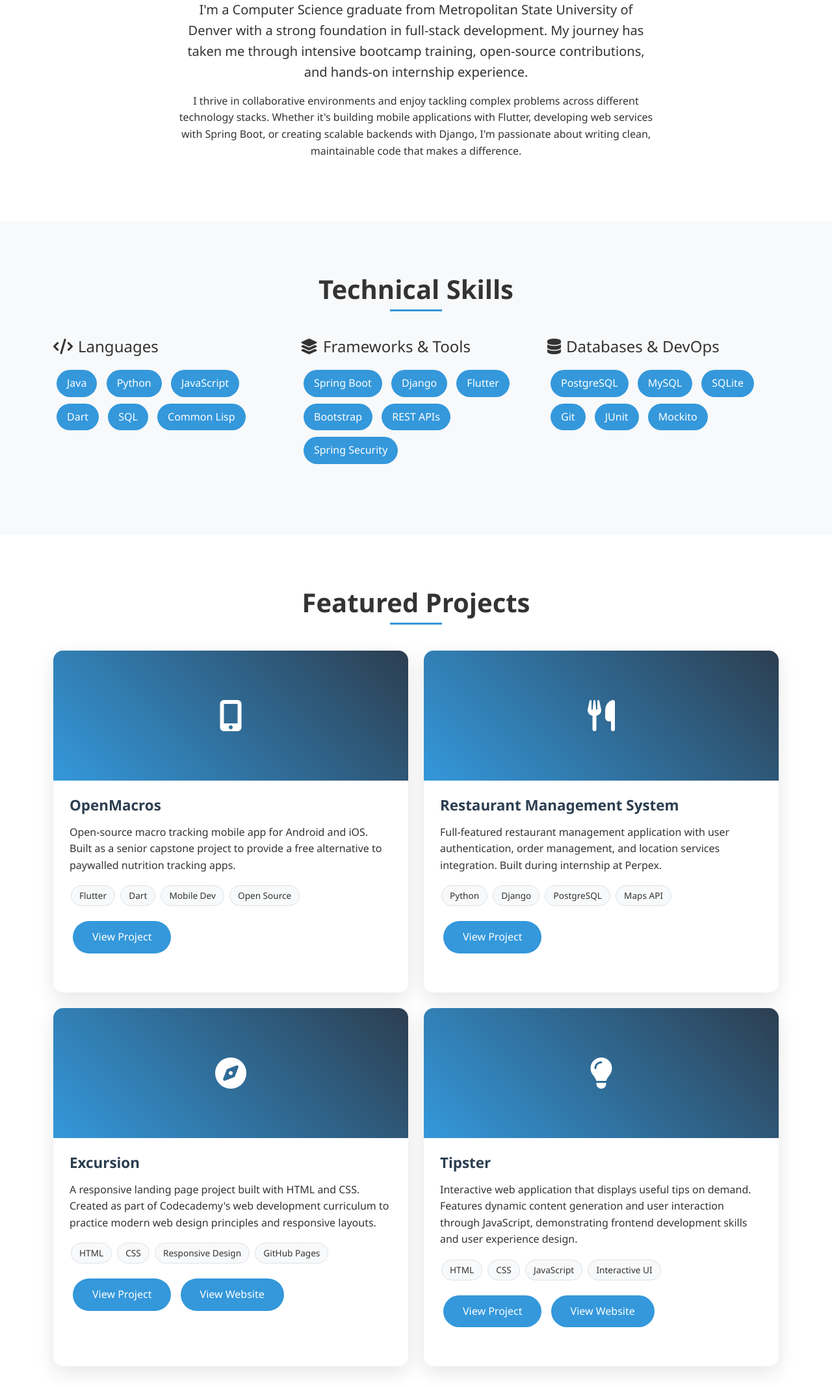
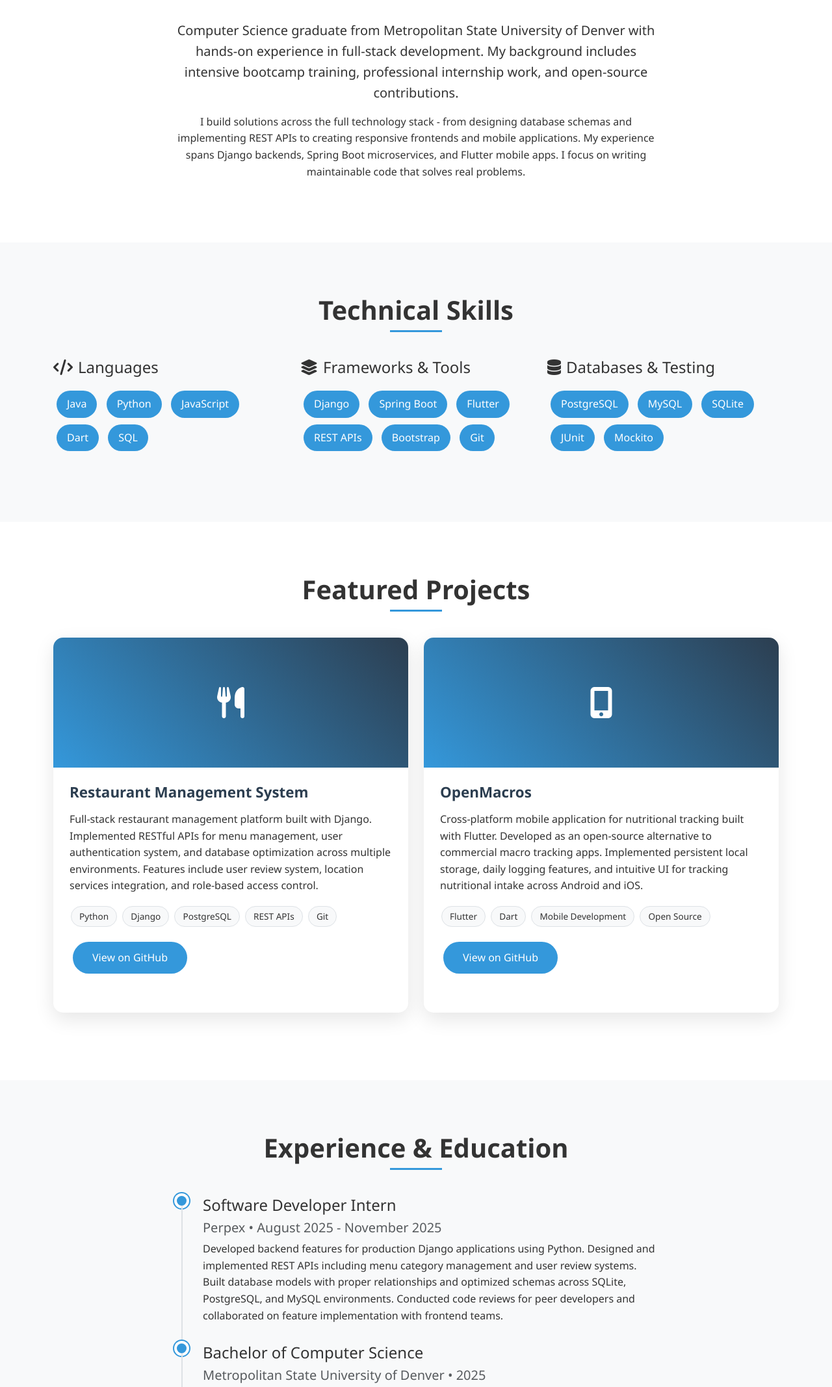
Before and after one commit to Bagel-Emperor/Portfolio, a plain HTML site: page index.html in a window 1280 px wide. Shown: the part 666-2800 px from the top of the page at 65% size. Drawn offline with nearby package versions, Linux system fonts and the light colour scheme.

Commit message:
Revise project descriptions and remove tutorial work

```diff
--- a/index.html
+++ b/index.html
@@ -283,18 +283,19 @@
                 <div class="col-lg-8 hero-content">
                     <h1 class="display-4 mb-4">Full Stack Developer</h1>
                     <p class="lead mb-4">
-                        Aspiring software developer with expertise in Java, Python, and Flutter.
-                        Passionate about creating impactful applications and solving complex problems
-                        through clean, efficient code.
+                        Software developer with expertise in Java, Python, and Flutter.
+                        Building scalable web applications and mobile solutions with clean,
+                        maintainable code. Experienced in full-stack development from database
+                        design to API implementation.
                     </p>
                     <div class="mb-4">
                         <span class="skill-badge">Java</span>
                         <span class="skill-badge">Python</span>
+                        <span class="skill-badge">Django</span>
                         <span class="skill-badge">Flutter</span>
-                        <span class="skill-badge">Django</span>
                         <span class="skill-badge">Spring Boot</span>
+                        <span class="skill-badge">REST APIs</span>
                     </div>
-
                 </div>
                 <div class="col-lg-4 text-center">
                     <div class="profile-img bg-light d-flex align-items-center justify-content-center">
@@ -312,15 +313,15 @@
             <div class="row">
                 <div class="col-lg-8 mx-auto text-center">
                     <p class="lead">
-                        I'm a Computer Science graduate from Metropolitan State University of Denver with a
-                        strong foundation in full-stack development. My journey has taken me through intensive
-                        bootcamp training, open-source contributions, and hands-on internship experience.
+                        Computer Science graduate from Metropolitan State University of Denver with
+                        hands-on experience in full-stack development. My background includes intensive
+                        bootcamp training, professional internship work, and open-source contributions.
                     </p>
                     <p>
-                        I thrive in collaborative environments and enjoy tackling complex problems across
-                        different technology stacks. Whether it's building mobile applications with Flutter,
-                        developing web services with Spring Boot, or creating scalable backends with Django,
-                        I'm passionate about writing clean, maintainable code that makes a difference.
+                        I build solutions across the full technology stack - from designing database schemas
+                        and implementing REST APIs to creating responsive frontends and mobile applications.
+                        My experience spans Django backends, Spring Boot microservices, and Flutter mobile apps.
+                        I focus on writing maintainable code that solves real problems.
                     </p>
                 </div>
             </div>
@@ -340,27 +341,25 @@
                         <span class="skill-badge">JavaScript</span>
                         <span class="skill-badge">Dart</span>
                         <span class="skill-badge">SQL</span>
-                        <span class="skill-badge">Common Lisp</span>
                     </div>
                 </div>
                 <div class="col-md-4 mb-4">
                     <h4><i class="fas fa-layer-group me-2"></i>Frameworks & Tools</h4>
                     <div class="mt-3">
+                        <span class="skill-badge">Django</span>
                         <span class="skill-badge">Spring Boot</span>
-                        <span class="skill-badge">Django</span>
                         <span class="skill-badge">Flutter</span>
+                        <span class="skill-badge">REST APIs</span>
                         <span class="skill-badge">Bootstrap</span>
-                        <span class="skill-badge">REST APIs</span>
-                        <span class="skill-badge">Spring Security</span>
+                        <span class="skill-badge">Git</span>
                     </div>
                 </div>
                 <div class="col-md-4 mb-4">
-                    <h4><i class="fas fa-database me-2"></i>Databases & DevOps</h4>
+                    <h4><i class="fas fa-database me-2"></i>Databases & Testing</h4>
                     <div class="mt-3">
                         <span class="skill-badge">PostgreSQL</span>
                         <span class="skill-badge">MySQL</span>
                         <span class="skill-badge">SQLite</span>
-                        <span class="skill-badge">Git</span>
                         <span class="skill-badge">JUnit</span>
                         <span class="skill-badge">Mockito</span>
                     </div>
@@ -374,6 +373,29 @@
         <div class="container">
             <h2 class="section-title">Featured Projects</h2>
             <div class="row">
+                <!-- Restaurant Management System -->
+                <div class="col-lg-6 col-md-6 mb-4">
+                    <div class="project-card">
+                        <div class="project-image">
+                            <i class="fas fa-utensils"></i>
+                        </div>
+                        <div class="project-content">
+                            <h3 class="project-title">Restaurant Management System</h3>
+                            <p>Full-stack restaurant management platform built with Django. Implemented RESTful APIs for menu management, user authentication system, and database optimization across multiple environments. Features include user review system, location services integration, and role-based access control.</p>
+                            <div class="project-tech">
+                                <span class="tech-tag">Python</span>
+                                <span class="tech-tag">Django</span>
+                                <span class="tech-tag">PostgreSQL</span>
+                                <span class="tech-tag">REST APIs</span>
+                                <span class="tech-tag">Git</span>
+                            </div>
+                            <div class="mt-3">
+                                <a href="https://github.com/Bagel-Emperor/restaurant_management_project" class="btn-custom" target="_blank">View on GitHub</a>
+                            </div>
+                        </div>
+                    </div>
+                </div>
+
                 <!-- OpenMacros Project -->
                 <div class="col-lg-6 col-md-6 mb-4">
                     <div class="project-card">
@@ -382,83 +404,15 @@
                         </div>
                         <div class="project-content">
                             <h3 class="project-title">OpenMacros</h3>
-                            <p>Open-source macro tracking mobile app for Android and iOS. Built as a senior capstone project to provide a free alternative to paywalled nutrition tracking apps.</p>
+                            <p>Cross-platform mobile application for nutritional tracking built with Flutter. Developed as an open-source alternative to commercial macro tracking apps. Implemented persistent local storage, daily logging features, and intuitive UI for tracking nutritional intake across Android and iOS.</p>
                             <div class="project-tech">
                                 <span class="tech-tag">Flutter</span>
                                 <span class="tech-tag">Dart</span>
-                                <span class="tech-tag">Mobile Dev</span>
+                                <span class="tech-tag">Mobile Development</span>
                                 <span class="tech-tag">Open Source</span>
                             </div>
                             <div class="mt-3">
-                                <a href="https://github.com/ThomasD0213/macro-tracker" class="btn-custom" target="_blank">View Project</a>
-                            </div>
-                        </div>
-                    </div>
-                </div>
-
-                <!-- Restaurant Management System -->
-                <div class="col-lg-6 col-md-6 mb-4">
-                    <div class="project-card">
-                        <div class="project-image">
-                            <i class="fas fa-utensils"></i>
-                        </div>
-                        <div class="project-content">
-                            <h3 class="project-title">Restaurant Management System</h3>
-                            <p>Full-featured restaurant management application with user authentication, order management, and location services integration. Built during internship at Perpex.</p>
-                            <div class="project-tech">
-                                <span class="tech-tag">Python</span>
-                                <span class="tech-tag">Django</span>
-                                <span class="tech-tag">PostgreSQL</span>
-                                <span class="tech-tag">Maps API</span>
-                            </div>
-                            <div class="mt-3">
-                                <a href="https://github.com/Bagel-Emperor/restaurant_management_project" class="btn-custom" target="_blank">View Project</a>
-                            </div>
-                        </div>
-                    </div>
-                </div>
-
-                <!-- Excursion Project -->
-                <div class="col-lg-6 col-md-6 mb-4">
-                    <div class="project-card">
-                        <div class="project-image">
-                            <i class="fas fa-compass"></i>
-                        </div>
-                        <div class="project-content">
-                            <h3 class="project-title">Excursion</h3>
-                            <p>A responsive landing page project built with HTML and CSS. Created as part of Codecademy's web development curriculum to practice modern web design principles and responsive layouts.</p>
-                            <div class="project-tech">
-                                <span class="tech-tag">HTML</span>
-                                <span class="tech-tag">CSS</span>
-                                <span class="tech-tag">Responsive Design</span>
-                                <span class="tech-tag">GitHub Pages</span>
-                            </div>
-                            <div class="mt-3">
-                                <a href="https://github.com/Bagel-Emperor/excursion" class="btn-custom" target="_blank">View Project</a>
-                                <a href="https://bagel-emperor.github.io/excursion/" class="btn-custom" target="_blank">View Website</a>
-                            </div>
-                        </div>
-                    </div>
-                </div>
-
-                <!-- Tipster Project -->
-                <div class="col-lg-6 col-md-6 mb-4">
-                    <div class="project-card">
-                        <div class="project-image">
-                            <i class="fas fa-lightbulb"></i>
-                        </div>
-                        <div class="project-content">
-                            <h3 class="project-title">Tipster</h3>
-                            <p>Interactive web application that displays useful tips on demand. Features dynamic content generation and user interaction through JavaScript, demonstrating frontend development skills and user experience design.</p>
-                            <div class="project-tech">
-                                <span class="tech-tag">HTML</span>
-                                <span class="tech-tag">CSS</span>
-                                <span class="tech-tag">JavaScript</span>
-                                <span class="tech-tag">Interactive UI</span>
-                            </div>
-                            <div class="mt-3">
-                                <a href="https://github.com/Bagel-Emperor/Tipster" class="btn-custom" target="_blank">View Project</a>
-                                <a href="https://bagel-emperor.github.io/Tipster/" class="btn-custom" target="_blank">View Website</a>
+                                <a href="https://github.com/ThomasD0213/macro-tracker" class="btn-custom" target="_blank">View on GitHub</a>
                             </div>
                         </div>
                     </div>
@@ -475,26 +429,26 @@
                 <div class="col-lg-8 mx-auto">
                     <div class="experience-item">
                         <h4>Software Developer Intern</h4>
-                        <h5 class="text-muted">Perpex • August 2025 - Present</h5>
-                        <p>Supporting backend development using Python and Django, delivering scalable features for live web applications. Collaborating with frontend teams and optimizing database schemas across SQLite, PostgreSQL, and MySQL.</p>
+                        <h5 class="text-muted">Perpex • August 2025 - November 2025</h5>
+                        <p>Developed backend features for production Django applications using Python. Designed and implemented REST APIs including menu category management and user review systems. Built database models with proper relationships and optimized schemas across SQLite, PostgreSQL, and MySQL environments. Conducted code reviews for peer developers and collaborated on feature implementation with frontend teams.</p>
                     </div>
 
                     <div class="experience-item">
                         <h4>Bachelor of Computer Science</h4>
                         <h5 class="text-muted">Metropolitan State University of Denver • 2025</h5>
-                        <p>Completed comprehensive computer science program with focus on software engineering principles, data structures, and full-stack development.</p>
+                        <p>Completed comprehensive computer science program with focus on software engineering principles, data structures, algorithms, and full-stack development.</p>
                     </div>
 
                     <div class="experience-item">
                         <h4>Junior Full Stack Java Developer Program</h4>
                         <h5 class="text-muted">Generation • July 2022 - November 2022</h5>
-                        <p>Intensive 15-week program focusing on full-stack Java development with Spring Boot, spending over 460 hours learning modern web development practices and deployment strategies.</p>
+                        <p>Intensive 15-week program focusing on full-stack Java development with Spring Boot. Completed 460+ hours of hands-on training in modern web development, REST API design, unit testing, and application deployment.</p>
                     </div>
 
                     <div class="experience-item">
                         <h4>Open Source Contributor</h4>
                         <h5 class="text-muted">Moodle (HFOSS) • April 2020 - May 2020</h5>
-                        <p>Contributed to various aspects of the Moodle Learning Management System including documentation, assignments, forums activities, and marking guides.</p>
+                        <p>Contributed to the Moodle Learning Management System, focusing on documentation improvements, assignment features, forum activities, and marking guide enhancements.</p>
                     </div>
                 </div>
             </div>
@@ -508,10 +462,10 @@
             <div class="row">
                 <div class="col-lg-6 mx-auto">
                     <div class="contact-info text-center">
-                        <h4 class="mb-4">Ready to collaborate on your next project?</h4>
+                        <h4 class="mb-4">Ready to discuss your next project?</h4>
                         <p class="mb-4">
-                            I'm always interested in discussing new opportunities,
-                            whether it's a full-time position, freelance project, or open-source collaboration.
+                            I'm interested in full-time software development opportunities
+                            where I can contribute to meaningful projects and continue growing as a developer.
                         </p>
                         <div class="mb-4">
                             <p><i class="fas fa-envelope me-2"></i> bagelemperor@protonmail.com</p>
@@ -538,7 +492,7 @@
     <!-- Footer -->
     <footer class="py-4 bg-dark text-center text-light">
         <div class="container">
-            <p>&copy; 2025 Braden Stephens. Built with passion and deployed on GitHub Pages.</p>
+            <p>&copy; 2025 Braden Stephens. Built with Bootstrap and deployed on GitHub Pages.</p>
         </div>
     </footer>
 
```
